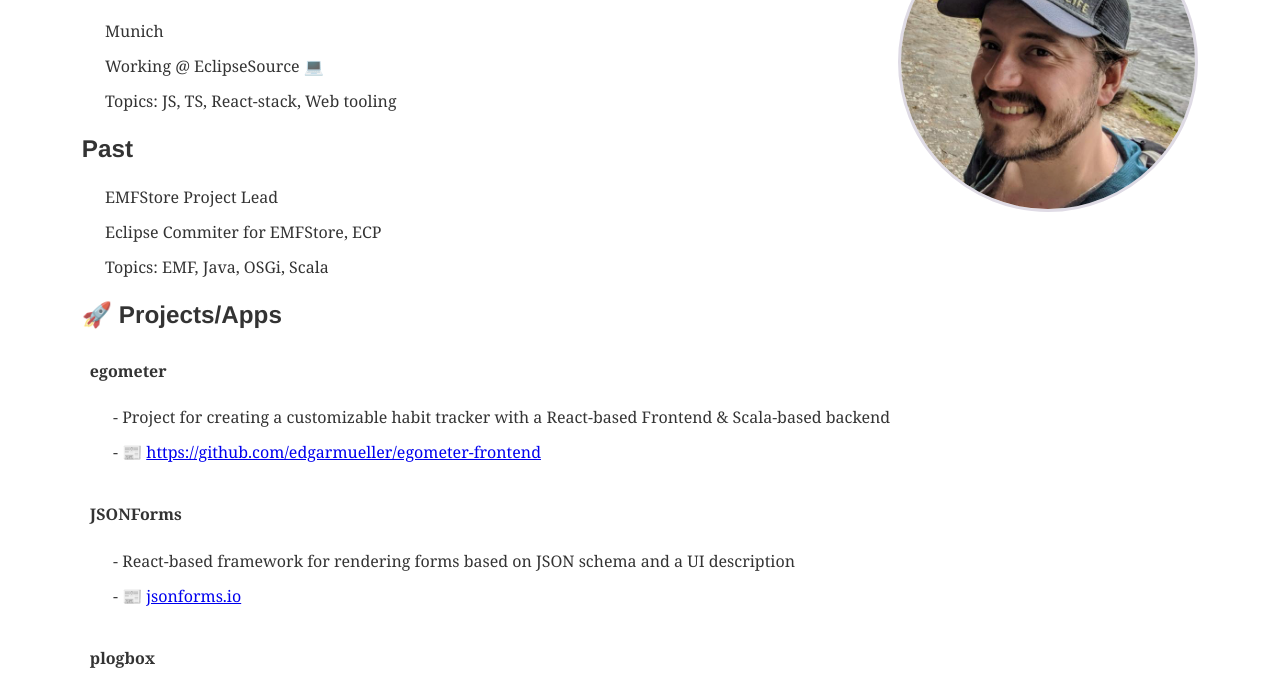
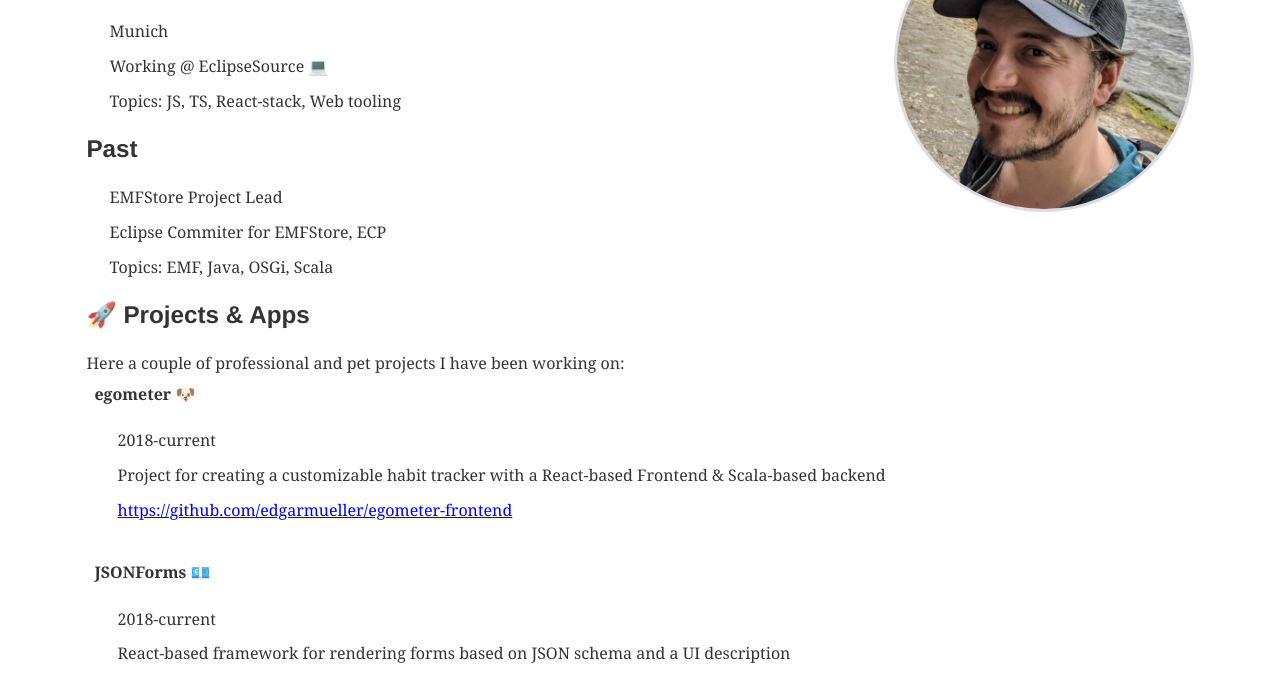
Before and after one commit to edgarmueller/about, a Gatsby site: page / in a window 1280 px wide. Shown: the part 104-778 px from the top of the page. Built offline with nearby package versions, Linux system fonts and the light colour scheme; Gatsby itself is replaced by a stand-in of ours; some packages are replaced by stand-ins of ours.

Commit message:
Update Project component

```diff
--- a/src/components/Project.js
+++ b/src/components/Project.js
@@ -1,41 +1,42 @@
 import React, { Component } from "react";
 
+
 class Projects extends Component {
+
   getData() {
-    const Data = [];
-    this.props.projectEdges.forEach(projectEdge => {
-      console.log('edge', projectEdge)
-      Data.push({
+    return this.props.projectEdges.map(projectEdge => ({
         title: projectEdge.node.frontmatter.title,
         date: projectEdge.node.frontmatter.date,
         excerpt: projectEdge.node.excerpt,
-        ProductHuntLink: projectEdge.node.frontmatter.ProductHuntLink,
         URL: projectEdge.node.frontmatter.URL,
-        ProductHuntVotes: projectEdge.node.frontmatter.ProductHuntVotes
-      });
-    });
-    return Data;
+        type: projectEdge.node.frontmatter.type
+    }));
   }
 
   render() {
-    const Data = this.getData();
-
     return (
       <div>
-        <h2>🚀 Projects/Apps</h2>
-        {Data.map(project => {
-          console.log(project)
+        <h2><span role="img" aria-label="rocketship">🚀 </span> Projects &amp; Apps</h2>
+        Here a couple of professional and pet projects I have been working on:
+        {this.getData()
+          .map(project => {
             return (
               <div key={project.title} style={{ padding: ".5rem" }}>
-              <p style={{ fontWeight: 'bold'}}>{project.title}</p>
+                <p style={{ fontWeight: "bold" }}>
+                  {project.title}&nbsp;
+                  {project.type === "pet" ? (
+                    <span role="img" aria-label="pet project">🐶</span>
+                  ) : (
+                    <span role="img" aria-label="professional project">💶</span>
+                  )}
+                </p>
                 <ul style={{ listStyle: "none" }}>
-                <li>- {project.excerpt}</li>
-                <li>
-                  - 📰 <a href={project.URL}>{project.URL}</a>
-                </li>
+                  <li>{project.date}</li>
+                  <li>{project.excerpt}</li>
+                  <li><a href={project.URL}>{project.URL}</a></li>
                 </ul>
               </div>
-          )
+            );
           })}
       </div>
     );
```
Lines whose indentation alone changed are shown as unchanged.
